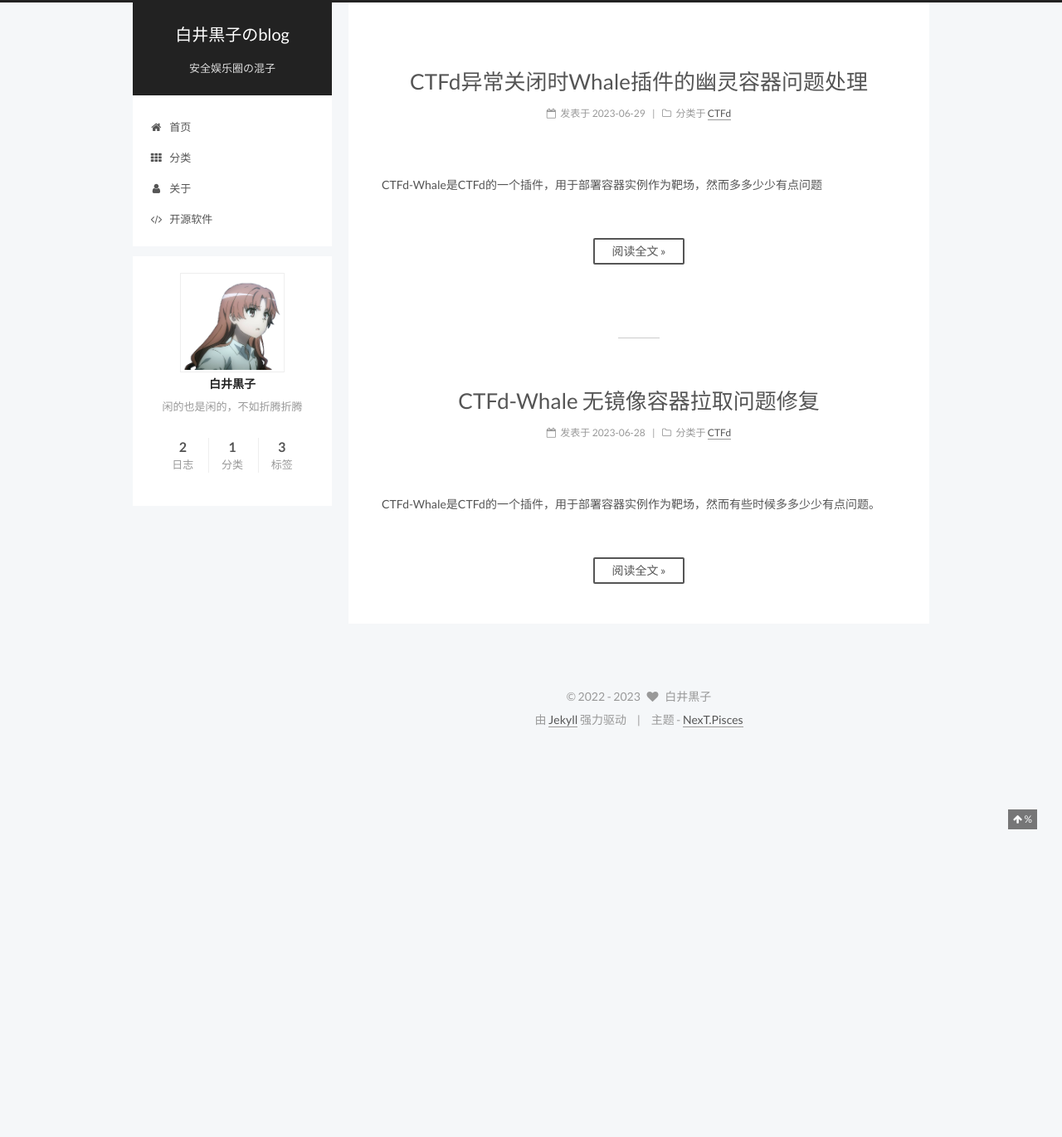
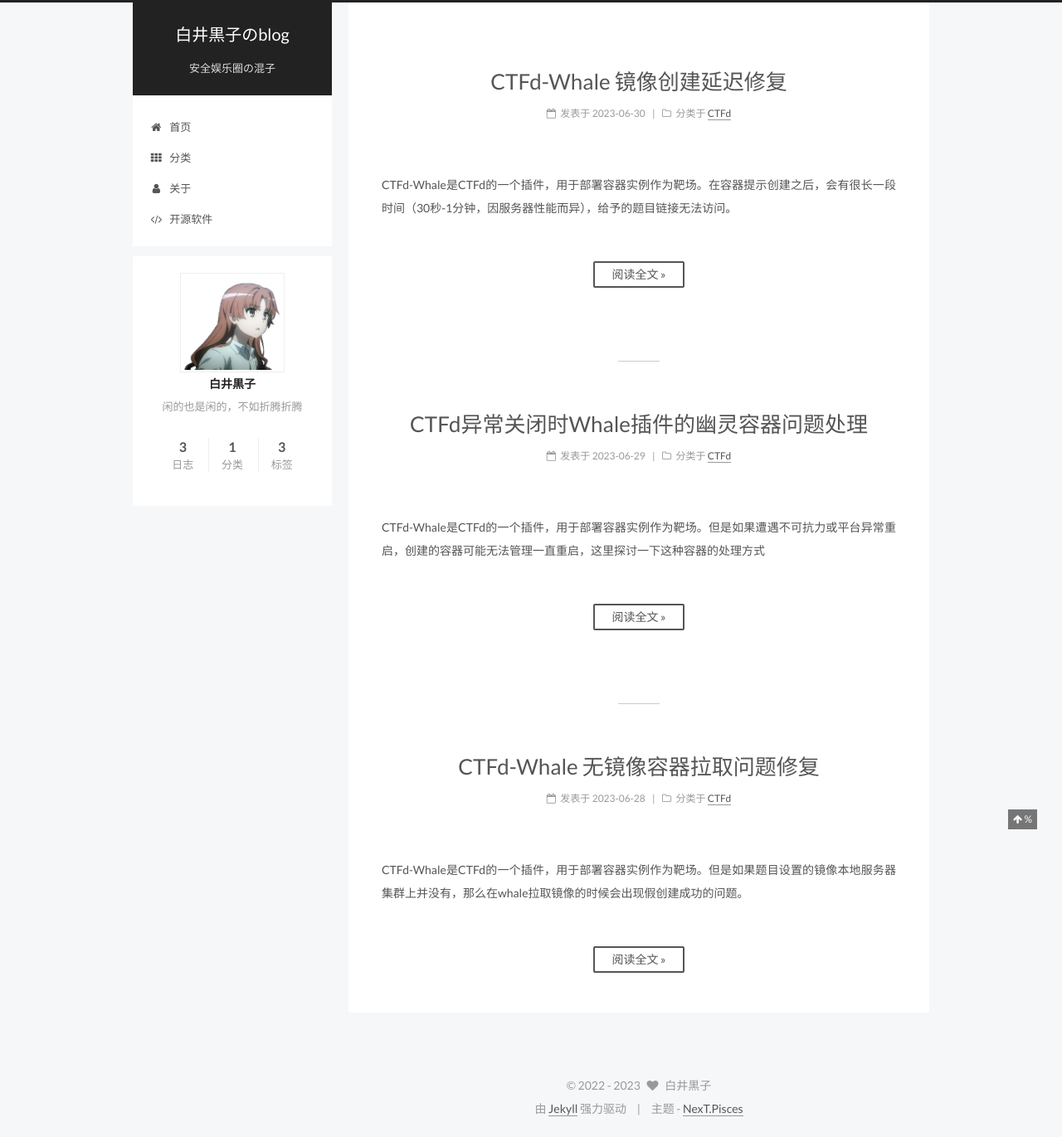
Before and after one commit to IShiraiKurokoI/IShiraiKurokoI.github.io, a Jekyll site: the page built from index.html, in a window 1280 px wide. Shown: the whole page at 83% size. Built offline with Jekyll 4.4.1, drawn with Linux system fonts in a browser that asks for light colours; the list of posts is cut into pages by our own code; before the commit the page ends 902 px from its top, so only the background shows below that.

Commit message:
Creation Delay Fix

````diff
--- a/_posts/2023-06-28-CTFd-Whale-Pull-Fix.md
+++ b/_posts/2023-06-28-CTFd-Whale-Pull-Fix.md
@@ -1,6 +1,6 @@
 ---
 title: CTFd-Whale 无镜像容器拉取问题修复
-description: CTFd-Whale是CTFd的一个插件，用于部署容器实例作为靶场，然而有些时候多多少少有点问题。
+description: CTFd-Whale是CTFd的一个插件，用于部署容器实例作为靶场。但是如果题目设置的镜像本地服务器集群上并没有，那么在whale拉取镜像的时候会出现假创建成功的问题。
 categories:
  - CTFd
 tags:
--- a/_posts/2023-06-29-CTFd-Ghost-Container.md
+++ b/_posts/2023-06-29-CTFd-Ghost-Container.md
@@ -1,6 +1,6 @@
 ---
 title: CTFd异常关闭时Whale插件的幽灵容器问题处理
-description: CTFd-Whale是CTFd的一个插件，用于部署容器实例作为靶场，然而多多少少有点问题
+description: CTFd-Whale是CTFd的一个插件，用于部署容器实例作为靶场。但是如果遭遇不可抗力或平台异常重启，创建的容器可能无法管理一直重启，这里探讨一下这种容器的处理方式
 categories:
 - CTFd
 tags:
--- /dev/null
+++ b/_posts/2023-06-30-CTFd-Whale-Creation-Delay-Fix.md
@@ -0,0 +1,161 @@
+---
+title: CTFd-Whale 镜像创建延迟修复
+description: CTFd-Whale是CTFd的一个插件，用于部署容器实例作为靶场。在容器提示创建之后，会有很长一段时间（30秒-1分钟，因服务器性能而异），给予的题目链接无法访问。
+categories:
+- CTFd
+tags:
+- CTFd
+- CTFd-Whale
+- Docker
+date: 2023-06-30
+---
+实际上，由于他创建的服务需要自行再去创建task，而task有一个prepare的阶段，这阶段就是这段等待时间。如果我们想要前端进行等待，需要修改两个地方：
+
+```python
+service = client.services.create(
+    image=container.challenge.docker_image,
+    name=f'{container.user_id}-{container.uuid}',
+    env={'FLAG': container.flag}, dns_config=docker.types.DNSConfig(nameservers=dns),
+    networks=[get_config("whale:docker_auto_connect_network", "ctfd_frp_containers")],
+    resources=docker.types.Resources(
+        mem_limit=DockerUtils.convert_readable_text(
+            container.challenge.memory_limit),
+        cpu_limit=int(container.challenge.cpu_limit * 1e9)
+    ),
+    labels={
+        'whale_id': f'{container.user_id}-{container.uuid}'
+    },  # for container deletion
+    constraints=['node.labels.name==' + node],
+    endpoint_spec=docker.types.EndpointSpec(mode='dnsrr', ports={})
+)
+```
+
+在这之后，我们不让函数自己返回，而是加上一段判断：
+
+```python
+while True:
+    tasks = service.tasks()
+    for task in tasks:
+        current_state = task['Status']['State']
+        if 'running'.lower() in current_state.lower():
+            print("容器启动成功！")
+            return
+    time.sleep(0.5)  # 等待0.5秒后重新检查
+```
+
+通过获取task里的对象的state，变成running之后再返回，进行注册路由等操作，这样前端就会一直等待
+
+![image-20230630165128707](image-20230630165128707.png)
+
+但是有一个问题，如果用户等不及了，在此时刷新页面，那么就会出现一个问题，页面显示了domain:0的地址。
+
+那么就在前端修改一下loadinfo函数。
+
+![image-20230630165314205](image-20230630165314205.png)
+
+```javascript
+function loadInfo() {
+    var challenge_id = $('#challenge-id').val();
+    var url = "/api/v1/plugins/ctfd-whale/container?challenge_id=" + challenge_id;
+
+    var params = {};
+
+    CTFd.fetch(url, {
+        method: 'GET',
+        credentials: 'same-origin',
+        headers: {
+            'Accept': 'application/json',
+            'Content-Type': 'application/json'
+        }
+    }).then(function (response) {
+        if (response.status === 429) {
+            // User was ratelimited but process response
+            return response.json();
+        }
+        if (response.status === 403) {
+            // User is not logged in or CTF is paused.
+            return response.json();
+        }
+        return response.json();
+    }).then(function (response) {
+        if (window.t !== undefined) {
+            clearInterval(window.t);
+            window.t = undefined;
+        }
+        if (response.success) response = response.data;
+        else CTFd.ui.ezq.ezAlert({
+            title: "Fail",
+            body: response.message,
+            button: "OK"
+        });
+        if (response.remaining_time === undefined) {
+            $('#whale-panel').html('<div class="card" style="width: 100%;">' +
+                '<div class="card-body">' +
+                '<h5 class="card-title">实例信息</h5>' +
+                '<button type="button" class="btn btn-primary card-link" id="whale-button-boot" ' +
+                '        onclick="CTFd._internal.challenge.boot()">' +
+                '启动题目实例' +
+                '</button>' +
+                '</div>' +
+                '</div>');
+        } else {
+            if (response.user_access.includes(":0"))
+            {
+                $('#whale-panel').html('<div class="card" style="width: 100%;">' +
+                    '<div class="card-body">' +
+                    '<h5 class="card-title">实例信息</h5>' +
+                    '<button type="button" class="btn btn-primary card-link" id="whale-button-boot">' +
+                    '正在启动容器，请等待。。。' +
+                    '</button>' +
+                    '</div>' +
+                    '</div>');
+                $('#whale-button-boot')[0].disabled = true;
+                setTimeout(loadInfo,2000)
+            }
+            else
+            {
+                $('#whale-panel').html(
+                    `<div class="card" style="width: 100%;">
+                    <div class="card-body">
+                        <h5 class="card-title">实例信息</h5>
+                        <h6 class="card-subtitle mb-2 text-muted" id="whale-challenge-count-down">
+                            剩余时间: ${response.remaining_time}秒
+                        </h6>
+                        <h6 class="card-subtitle mb-2 text-muted">
+                            局域网域: ${response.lan_domain}
+                        </h6>
+                        <a id="user-access" class="card-text" target="_blank" href=""></a><br/><br/>
+                        <button type="button" class="btn btn-danger card-link" id="whale-button-destroy"
+                                onclick="CTFd._internal.challenge.destroy()">
+                            关闭实例容器
+                        </button>
+                        <button type="button" class="btn btn-success card-link" id="whale-button-renew"
+                                onclick="CTFd._internal.challenge.renew()">
+                            延期实例容器
+                        </button>
+                    </div>
+                </div>`
+                );
+                $('#user-access').html(response.user_access);
+                function showAuto() {
+                    const c = $('#whale-challenge-count-down')[0];
+                    if (c === undefined) return;
+                    const origin = c.innerHTML;
+                    const second = parseInt(origin.split(": ")[1].split('s')[0]) - 1;
+                    c.innerHTML = '剩余时间: ' + second + '秒';
+                    if (second < 0) {
+                        loadInfo();
+                    }
+                }
+                window.t = setInterval(showAuto, 1000);
+
+                var port = response.user_access.split(':');
+                var host = document.location.host.split(':')[0];
+                document.getElementById("user-access").href="http://"+host+":"+port[1];
+            }
+        }
+    });
+};
+```
+
+这样前端该等待的时候就会一直等待啦。（最后三行是为了实现链接可以点击，可加可不加）
````
Also changed, not shown: ctfd/2023/06/30/2023-06-30-CTFd-Whale-Creation-Delay-Fix/image-20230630165128707.png (added), ctfd/2023/06/30/2023-06-30-CTFd-Whale-Creation-Delay-Fix/image-20230630165314205.png (added).
